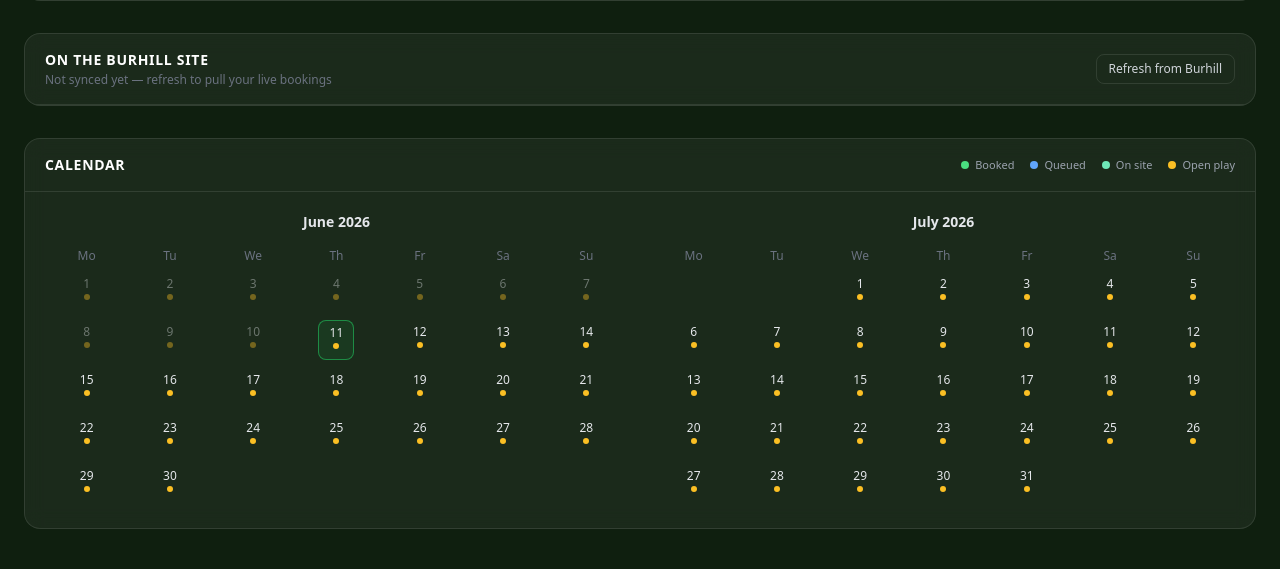
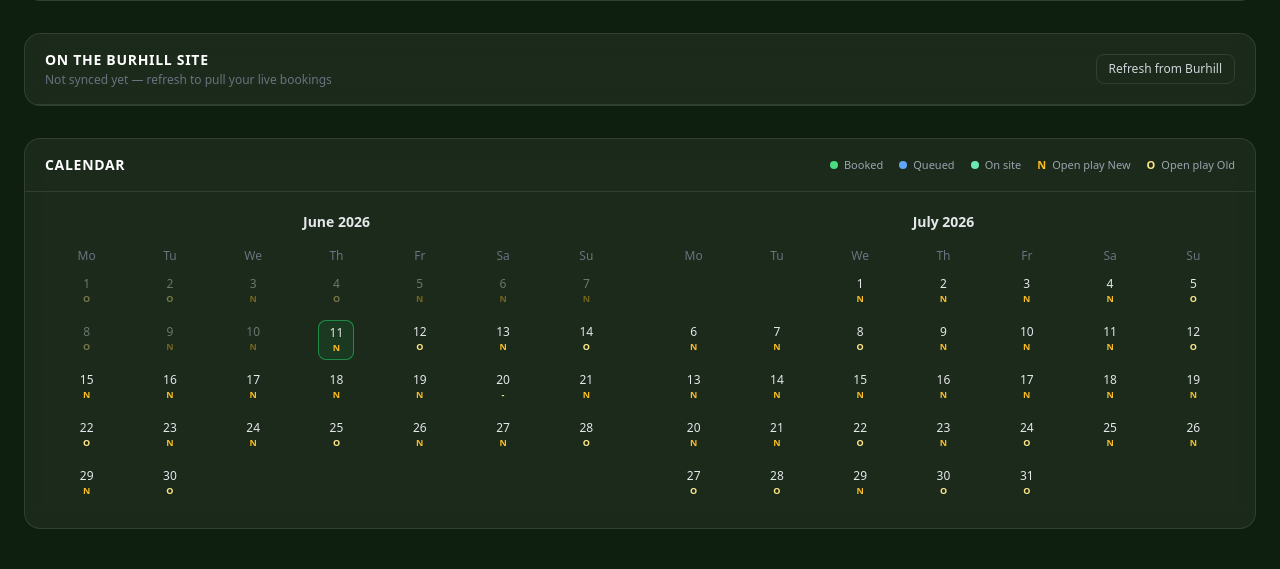
Before and after one commit to PaulJohnson85/burhill-booker, a Flask app: page / in a window 1280 px wide. Shown: the part 502-1071 px from the top of the page. Run offline with Flask 3, Linux system fonts and the light colour scheme; the visitor is signed in with stand-in values (Sample User, id 1); data that the repository does not hold is empty; some libraries are stand-ins or nearby versions.

Commit message:
Show open play course letter (N/O) instead of a daily amber dot
Open play runs every day alternating courses, so a presence dot was
noise. The calendar now shows N (New) or O (Old) per day, with the
tooltip still carrying course and hours.

Co-Authored-By: Claude Opus 4.8 <noreply@anthropic.com>

```diff
--- a/app.py
+++ b/app.py
@@ -174,6 +174,15 @@ def _build_calendar(bookings, site_bookings):
                     continue
                 key = f"{day:02d}/{m:02d}/{y}"
                 op = op_data.get(key) or {}
+                op_course = (op.get("open_play_course") or "").strip()
+                # Open play runs daily, alternating courses — show which one
+                op_letter = ""
+                if "new" in op_course.lower():
+                    op_letter = "N"
+                elif "old" in op_course.lower():
+                    op_letter = "O"
+                elif op_course:
+                    op_letter = op_course[0].upper()
                 row.append({
                     "day": day,
                     "is_today": (day == now.day and m == now.month and y == now.year),
@@ -182,6 +191,7 @@ def _build_calendar(bookings, site_bookings):
                     "booked": booked.get(key),
                     "site": site.get(key),
                     "open_play": op.get("open_play_course"),
+                    "open_play_letter": op_letter,
                     "open_play_times": op.get("open_play_times"),
                     "event": op.get("event"),
                 })
--- a/templates/index.html
+++ b/templates/index.html
@@ -301,7 +301,8 @@
           <span class="flex items-center gap-1.5"><span class="w-2 h-2 rounded-full bg-green-400 inline-block"></span> Booked</span>
           <span class="flex items-center gap-1.5"><span class="w-2 h-2 rounded-full bg-blue-400 inline-block"></span> Queued</span>
           <span class="flex items-center gap-1.5"><span class="w-2 h-2 rounded-full bg-emerald-300 inline-block"></span> On site</span>
-          <span class="flex items-center gap-1.5"><span class="w-2 h-2 rounded-full bg-amber-400 inline-block"></span> Open play</span>
+          <span class="flex items-center gap-1.5"><span class="text-amber-400 font-bold">N</span> Open play New</span>
+          <span class="flex items-center gap-1.5"><span class="text-amber-200 font-bold">O</span> Open play Old</span>
         </div>
       </div>
       <div class="grid md:grid-cols-2 gap-6 p-5">
@@ -338,7 +339,7 @@
                       {% if d.booked %}<span class="w-1.5 h-1.5 rounded-full bg-green-400 inline-block"></span>{% endif %}
                       {% if d.queued %}<span class="w-1.5 h-1.5 rounded-full bg-blue-400 inline-block"></span>{% endif %}
                       {% if d.site %}<span class="w-1.5 h-1.5 rounded-full bg-emerald-300 inline-block"></span>{% endif %}
-                      {% if d.open_play %}<span class="w-1.5 h-1.5 rounded-full bg-amber-400 inline-block"></span>{% endif %}
+                      {% if d.open_play_letter %}<span class="text-[9px] leading-none font-bold {% if d.open_play_letter == 'N' %}text-amber-400{% else %}text-amber-200{% endif %}">{{ d.open_play_letter }}</span>{% endif %}
                     </span>
                   </div>
                 </td>
```
